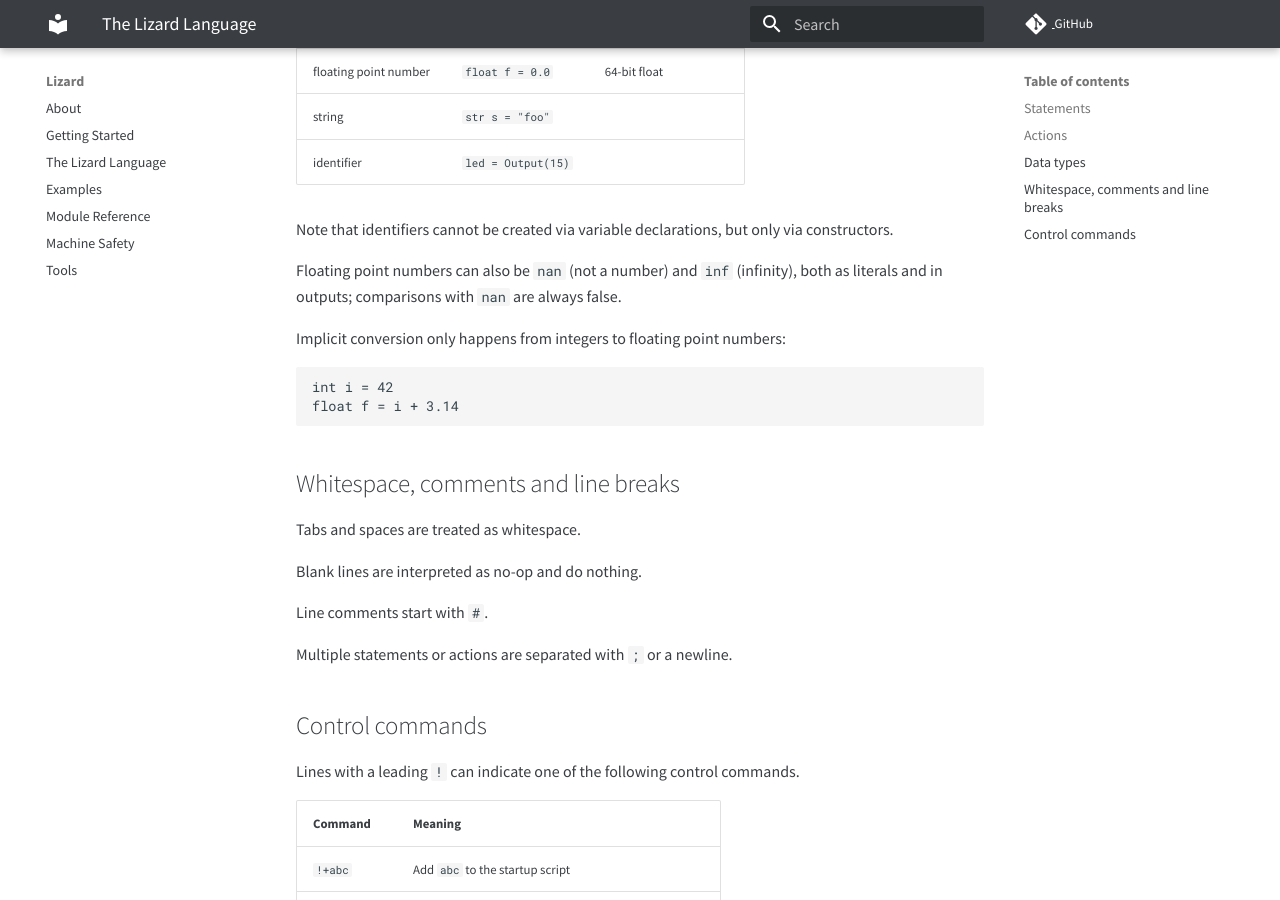
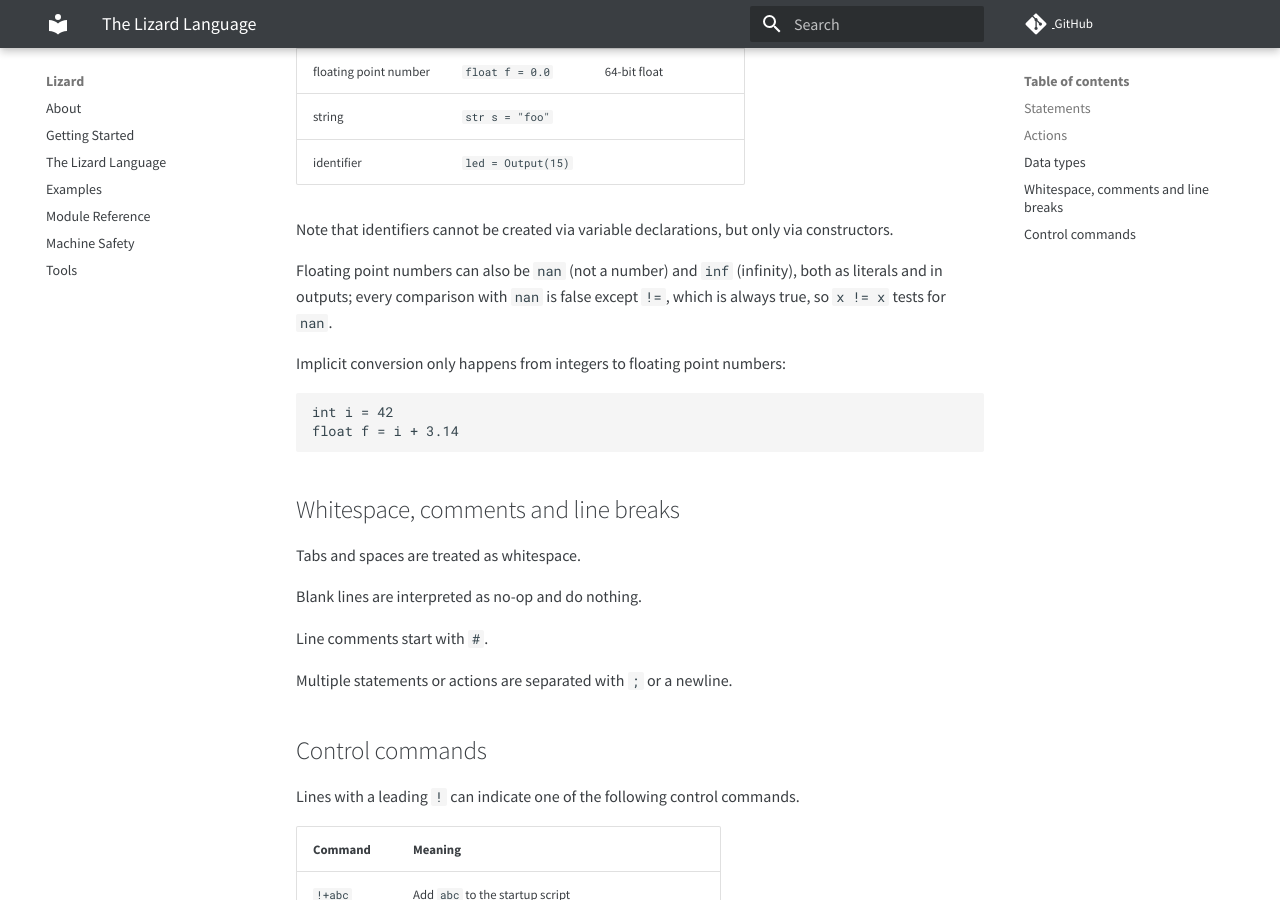
Before and after one commit to zauberzeug/lizard, an MkDocs documentation site: the page built from docs/language.md, in a window 1280 px wide and 900 px high, scrolled down 4069 px. Built offline with MkDocs 1.6.1 and Material for MkDocs 9.7.7, drawn with Linux system fonts in a browser that asks for light colours; comment, search, counter and statistics services are not loaded.

Commit message:
Update docs/language.md
Co-authored-by: Evan Chan <37951241+evnchn@users.noreply.github.com>

```diff
--- a/docs/language.md
+++ b/docs/language.md
@@ -207,7 +207,7 @@
 
 Note that identifiers cannot be created via variable declarations, but only via constructors.
 
-Floating point numbers can also be `nan` (not a number) and `inf` (infinity), both as literals and in outputs; comparisons with `nan` are always false.
+Floating point numbers can also be `nan` (not a number) and `inf` (infinity), both as literals and in outputs; every comparison with `nan` is false except `!=`, which is always true, so `x != x` tests for `nan`.
 
 Implicit conversion only happens from integers to floating point numbers:
 
```
